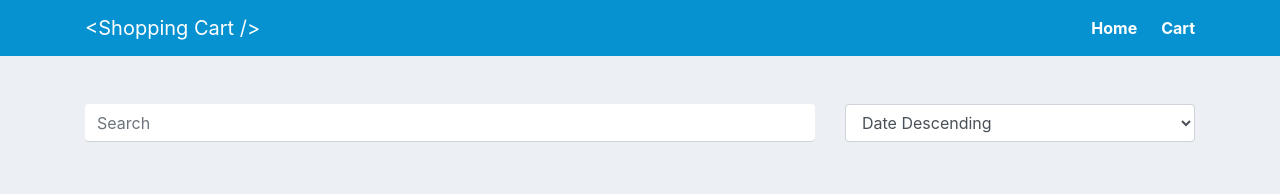
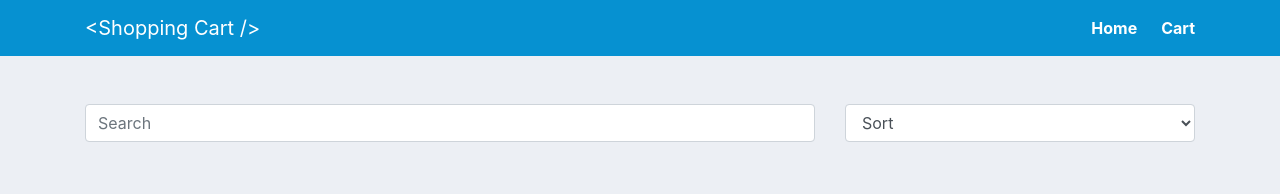
Before and after one commit to Shahzaib1999/Shopping-Basket, a React (Create React App) app: page / in a window 1280 px wide. Shown: the top 194 px of the page. Built offline with nearby package versions, Linux system fonts and the light colour scheme.

Commit message:
implemented filter and sorting

```diff
--- a/package.json
+++ b/package.json
@@ -3,6 +3,7 @@
   "version": "0.1.0",
   "private": true,
   "dependencies": {
+    "@reduxjs/toolkit": "^1.5.0",
     "@testing-library/jest-dom": "^5.11.4",
     "@testing-library/react": "^11.1.0",
     "@testing-library/user-event": "^12.1.10",
@@ -14,6 +15,7 @@
     "history": "^5.0.0",
     "react": "^17.0.1",
     "react-dom": "^17.0.1",
+    "react-redux": "^7.2.2",
     "react-router": "^6.0.0-beta.0",
     "react-router-dom": "^6.0.0-beta.0",
     "react-scripts": "4.0.1",
--- a/src/Utils/appartments.json
+++ b/src/Utils/appartments.json
@@ -3,54 +3,63 @@
     "id": "1",
     "name": "Elevate",
     "image": "https://images1.apartments.com/i2/Mel4Hm5GU_A13jVZId0JNpI5il1Qshvtiie1_5bXZhY/117/elevate-chicago-il-building-photo.jpg",
-    "price": 12000
+    "price": 12000,
+    "date": "Jan 08 2020"
   },
   {
     "id": "2",
     "name": "The Residences at NewCity",
     "image": "https://images1.apartments.com/i2/v-Mq5PcuqEW1Epeb98jP6HaOkF5wWRlV4jIrkHT_no0/117/the-residences-at-newcity-chicago-il-building-photo.jpg",
-    "price": 4400
+    "price": 4400,
+    "date": "Jan 02 2020"
   },
   {
     "id": "3",
     "name": "North+Vine",
     "image": "https://images1.apartments.com/i2/C1w0oYpIUreHnQ9NpdhTlTGtbor5UkXMlgFmj9hudAs/117/northvine-chicago-il-building-photo.jpg",
-    "price": 7575
+    "price": 7575,
+    "date": "Aug 17 2020"
   },
   {
     "id": "4",
     "name": "Two West",
     "image": "https://images1.apartments.com/i2/pgB_NNVK2nf5_tvs2_qGDCPPmszkxLC4xzAWj00P37s/117/two-west-chicago-il-building-photo.jpg",
-    "price": 9979
+    "price": 9979,
+    "date": "Jan 08 2020"
   },
   {
     "id": "5",
     "name": "The Oliver on LaSalle",
     "image": "https://images1.apartments.com/i2/EQd5NtD3sRqI7l2ZwD8YFvbPeUe2DCK0-q9IBDkwVSo/117/the-oliver-on-lasalle-chicago-il-building-photo.jpg",
-    "price": 1500
+    "price": 1500,
+    "date": "Apr 11 2020"
   },
   {
     "id": "6",
     "name": "Mondial River West",
     "image": "https://images1.apartments.com/i2/vBf-0-FNq5my1TVHxP4qmKSV9RVGQzcjMBnJDFw-9v4/117/mondial-river-west-chicago-il-building-photo.jpg",
-    "price": 6450
+    "price": 6450,
+    "date": "Feb 01 2020"
   },
   {
     "id": "7",
     "name": "EasyAcc WaterProof Speaker",
     "image": "https://images1.apartments.com/i2/mvz8LcckRUqrBki-yjylhZpLojg6xcDz4qY5MphMn4I/117/1313-randolph-street-lofts-chicago-il-building-photo.jpg",
-    "price": 3825
+    "price": 3825,
+    "date": "Oct 29 2020"
   },
   {
     "id": "8",
     "name": "The Morgan at Loyola Station",
     "image": "https://images1.apartments.com/i2/QjuqLzhskLUt0P15II0gq6R_JZoEeZt5hO1NkpouLbY/117/the-morgan-at-loyola-station-chicago-il-spacious-bedroom.jpg",
-    "price": 2650
+    "price": 2650,
+    "date": "Sep 21 2020"
   },
   {
     "id": "9",
     "name": "ELEVEN THIRTY",
     "image": "https://images1.apartments.com/i2/Y6qbnII7Azzk0SphYRffkvh5SQFBR8Xo8tRtzy3DoEA/117/eleven-thirty-chicago-il-building-photo.jpg",
-    "price": 5000
+    "price": 5000,
+    "date": "Mar 20 2020"
   }
 ]
--- a/src/components/SearchBar/SearchBar.css
+++ b/src/components/SearchBar/SearchBar.css
@@ -1,3 +1,11 @@
+.search-input {
+  width: "100%";
+  border: 0;
+  border-bottom: "1px solid";
+  outline: "none";
+  border-color: "#ced4da";
+}
+
 @media (max-width: 767px) {
   .searchbar-wrapper div {
     margin-top: 20px;
--- a/src/components/SearchBar/SearchBar.tsx
+++ b/src/components/SearchBar/SearchBar.tsx
@@ -1,18 +1,29 @@
 import { Row, Col, Input } from "reactstrap";
 
-import './SearchBar.css';
+import "./SearchBar.css";
 
-const SearchBar = () => (
+interface Props {
+  onSearch: (e: String) => void;
+  onSort: (e: String) => void;
+}
+
+const SearchBar = ({ onSearch, onSort }: Props) => (
   <Row className="searchbar-wrapper pt-5">
     <Col md={8}>
-            <Input type="text" placeholder="Search" style={{ width: "100%", border: 0, borderBottom: '1px solid', outline: 'none', borderColor: '#ced4da' }} />
+      <Input
+        type="text"
+        placeholder="Search"
+        className="search-input"
+        onChange={(e) => onSearch(e.target.value)}
+      />
     </Col>
     <Col md={4}>
-            <Input type="select">
-                <option value="desending">Date Descending</option>
-                <option value="desending">Date Asending</option>
-                <option value="desending">Price Descending</option>
-                <option value="desending">Price Asending</option>
+      <Input type="select" onChange={(e) => onSort(e.target.value)}>
+        <option value="">Sort</option>
+        <option value="priceascending">Price Low - High</option>
+        <option value="pricedesending">Price High - Low</option>
+        <option value="dateascending">Date Ascending</option>
+        <option value="datedesending">Date Descending</option>
       </Input>
     </Col>
   </Row>
--- /dev/null
+++ b/src/views/Home/Home.css
@@ -0,0 +1,3 @@
+.home-wrapper{
+    min-height: 94vh;
+}
--- a/src/views/Home/Home.tsx
+++ b/src/views/Home/Home.tsx
@@ -1,21 +1,78 @@
+import { useEffect, useState } from "react";
 import { Row, Col } from "reactstrap";
 import SearchBar from "../../components/SearchBar/SearchBar";
 
 import NavbarCom from "../../components/Navbar/Navbar";
 import Card from "../../components/Card/Card";
 import appartments from "../../Utils/appartments.json";
+import "./Home.css";
+
+interface Appartment {
+  id: String;
+  name: String;
+  image: String;
+  price: Number;
+  date: string;
+}
 
 const Home: React.FunctionComponent<any> = () => {
+  const [filteredData, setFilteredData] = useState<Appartment[]>([]);
+  const [data, setData] = useState<Appartment[]>([]);
+
+  useEffect(() => {
+    setData(appartments);
+    setFilteredData(appartments);
+  }, []);
+
+  const onSearch = (e: String) => {
+    let filterData = data.filter((l) => {
+      return l.name.toLowerCase().includes(e.toLowerCase());
+    });
+    setFilteredData(filterData);
+  };
+
+  const onSort = (e: String) => {
+    let sortedData;
+    switch (e) {
+      case "datedesending":
+        sortedData = [...data].sort(
+          (a, b) => new Date(b.date).valueOf() - new Date(a.date).valueOf()
+        );
+        setFilteredData(sortedData);
+        break;
+      case "dateascending":
+        sortedData = [...data].sort(
+          (a, b) => new Date(a.date).valueOf() - new Date(b.date).valueOf()
+        );
+        setFilteredData(sortedData);
+        break;
+      case "priceascending":
+        sortedData = [...data].sort((a, b) => +a.price - +b.price);
+        setFilteredData(sortedData);
+        break;
+      case "pricedesending":
+        sortedData = [...data].sort((a, b) => +b.price - +a.price);
+        setFilteredData(sortedData);
+        break;
+      default:
+        setFilteredData(data);
+        break;
+    }
+  };
+
   if (!appartments || !appartments.length) {
     return <h1>Loading</h1>;
   }
   return (
-    <div className="pb-5" style={{ background: "#ECEFF4" }}>
+    <div className="home-wrapper pb-5" style={{ background: "#ECEFF4" }}>
       <div className="container">
-        <SearchBar />
+        <SearchBar
+          onSearch={(e) => onSearch(e)}
+          onSort={(e: String) => onSort(e)}
+        />
         <Row className="mt-5">
-          {appartments.length &&
-            appartments.map((appartment, ind) => (
+          {filteredData.length &&
+            filteredData.map((appartment, ind) => (
               <Col key={ind} md={4} className="mt-4">
                 <Card appartment={appartment} />
               </Col>
```
Also changed, not shown: 2 other files (tests, documents, lock files or other folders). Lines whose indentation alone changed are shown as unchanged.
